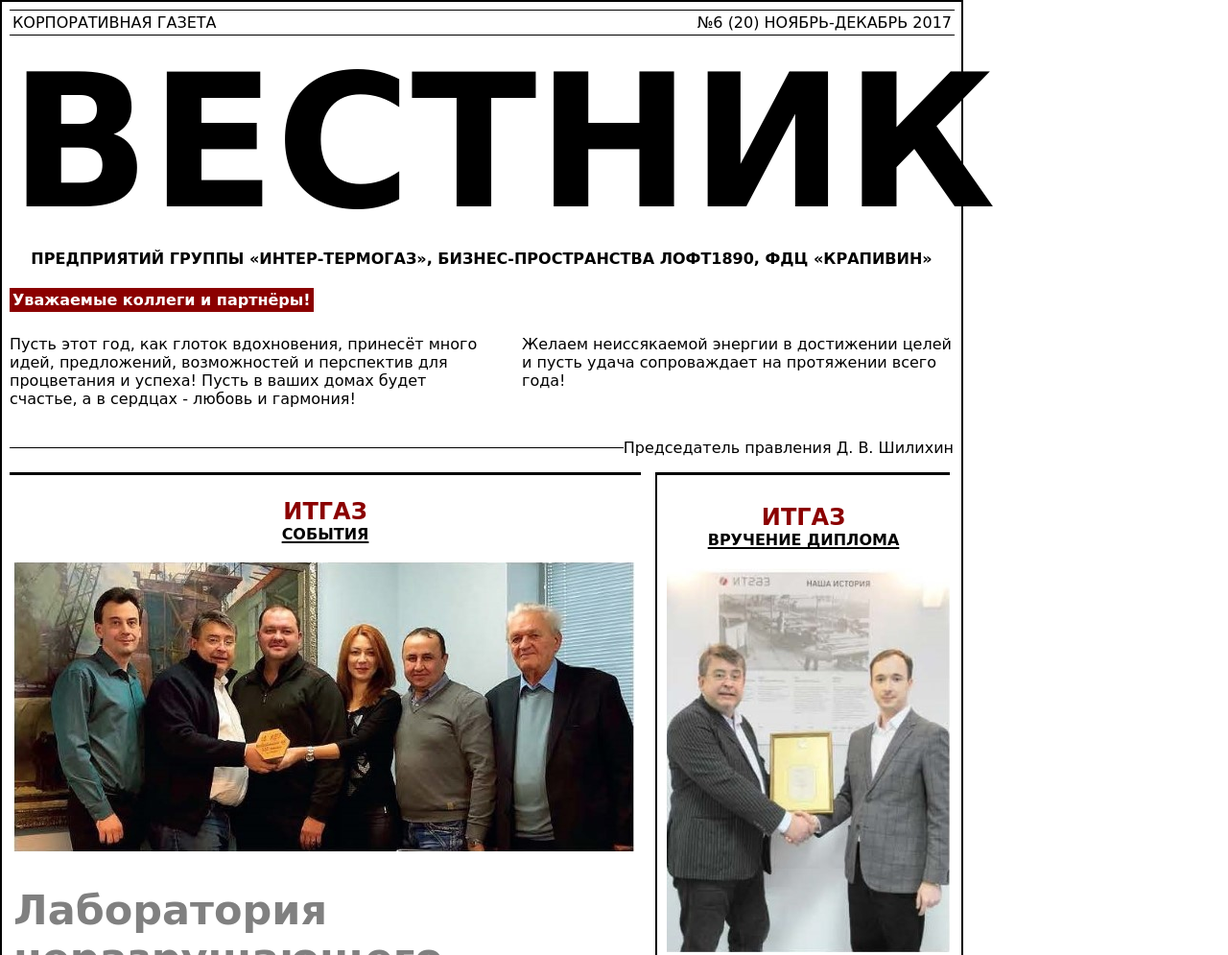
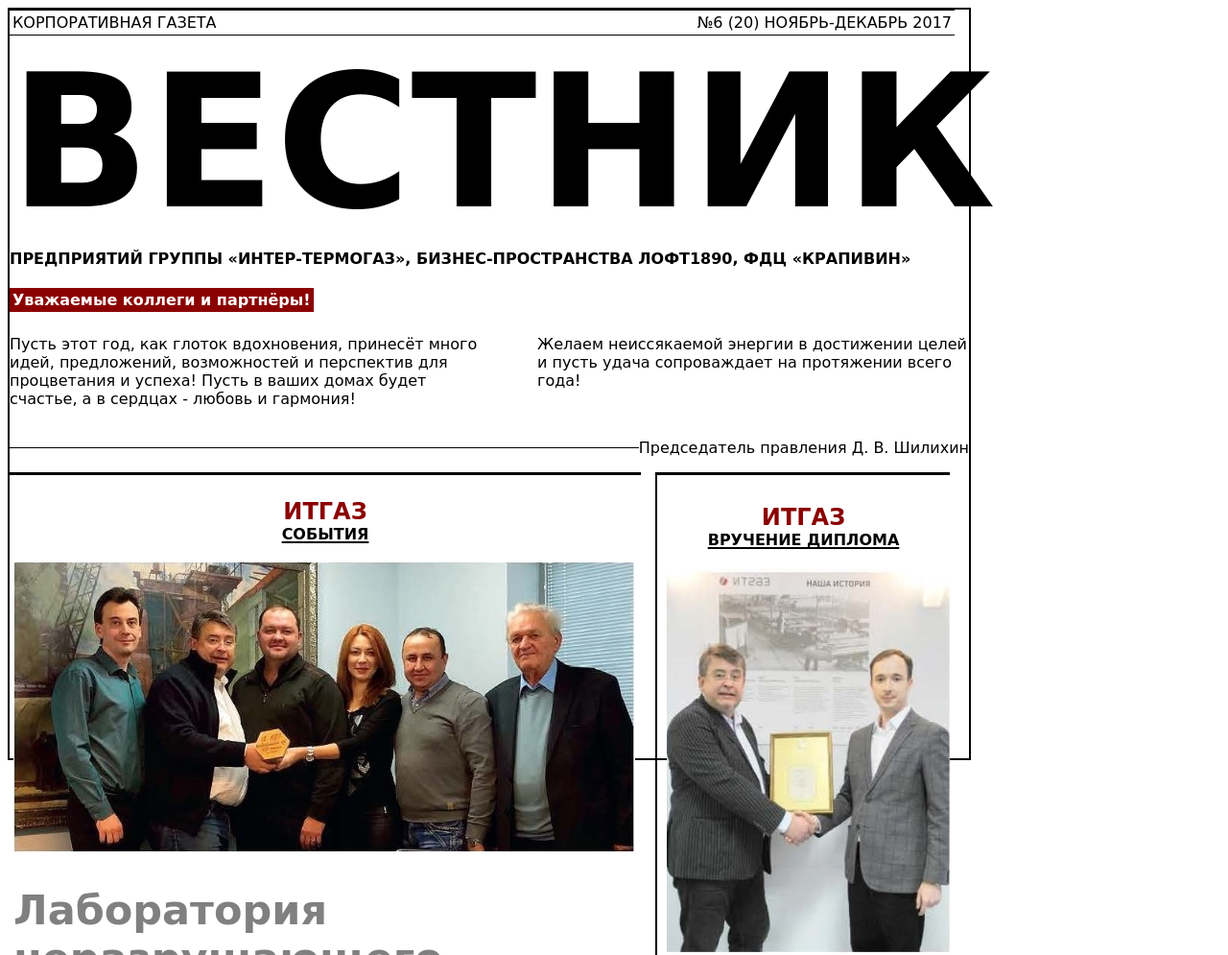
Before and after one commit to WebHeroSchool/GL_HTML_Lesson6, a plain HTML site: page index.html in a window 1280 px wide. Shown: the top 995 px of the page at 96% size. Drawn offline with Linux system fonts and the light colour scheme; a web font is replaced by a local one.

Commit message:
Применение шрифтов к body и заголовку блока header

```diff
--- a/style/style.css
+++ b/style/style.css
@@ -1,10 +1,10 @@
-html{
+body {
   min-width: 1000px;
   max-width: 1000px;
   border:2px solid black;
   font-family: 'Kurale', cursive;
 }
-header {
+header h1 {
   text-align: center;
   font-family: 'Pattaya', cursive;
 }
```
